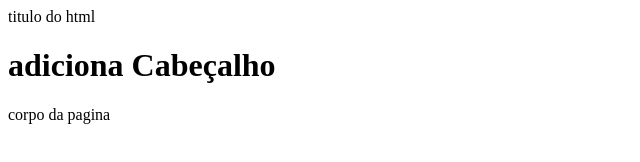
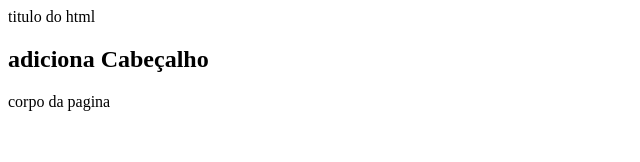
Before and after one commit to muriloaj/curso-git, a plain HTML site: page index.html in a window 1280 px wide. Shown: the whole page, without its empty margins (0-640 px from the left). Drawn offline with Linux system fonts and the light colour scheme.

Commit message:
Update index.html
update h1 to h2

```diff
--- a/index.html
+++ b/index.html
@@ -5,7 +5,7 @@
 	html
     </head>
     <body>
-	<h1>adiciona Cabeçalho</h1>
+	<h2>adiciona Cabeçalho</h2>
 	corpo
 	da
 	pagina
```
